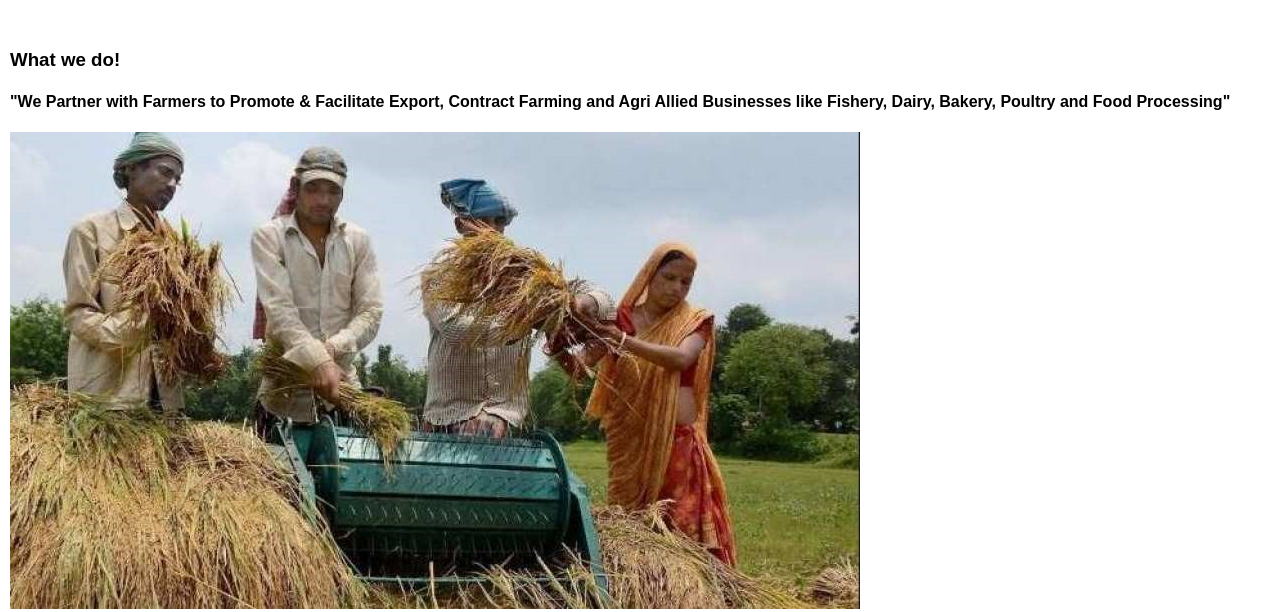
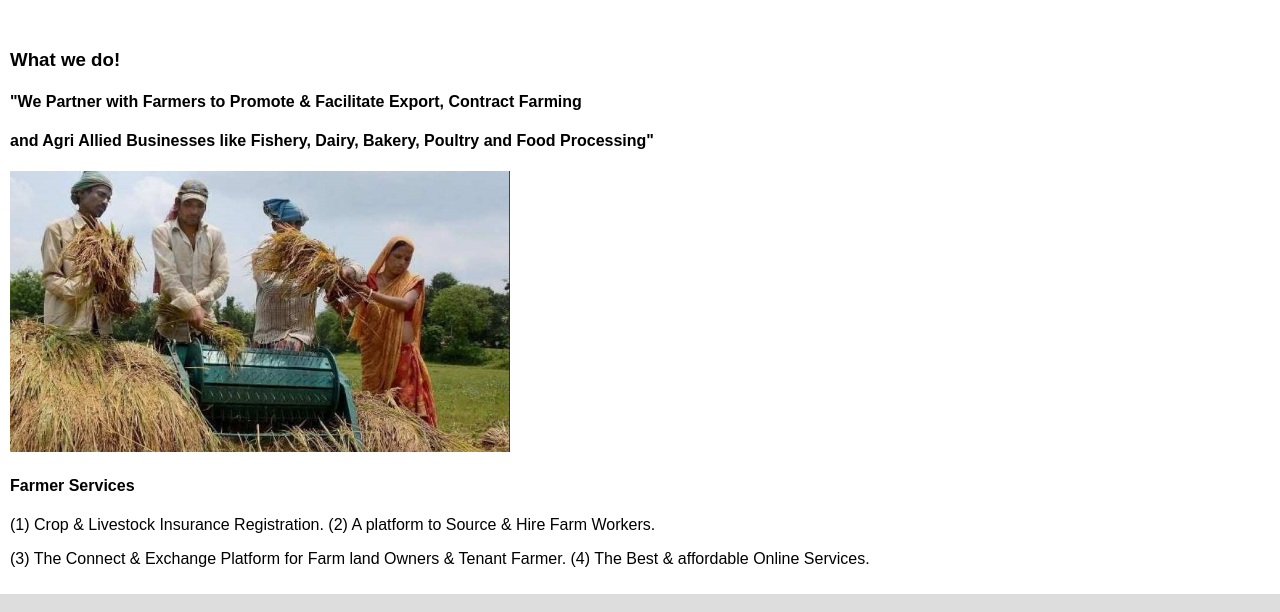
Before and after one commit to KisaanLtd/KisaanInfoTechLtd, a plain HTML site: page index.html in a window 1280 px wide. Shown: the part 968-1580 px from the top of the page. Drawn offline with Linux system fonts and the light colour scheme.

Commit message:
Update index.html

```diff
--- a/index.html
+++ b/index.html
@@ -130,8 +130,8 @@ body {
     <p> (1) Agri Pumps, Motors & Machines. (2) Agri tools, Equipment & Accessories (3) Credit / Loan / Project Finance.</p><p>(4) Farm Labour. (5) Farmer Welfare Schemes (6) Insurance Cover.</p>
     <br>
     <h3>What we do!</h3>
-    <h4>"We Partner with Farmers to Promote & Facilitate Export, Contract Farming and Agri Allied Businesses like Fishery, Dairy, Bakery, Poultry and Food Processing"</h4>
-    <p><img src="farmlabour.jfif" alt="Farm Labour"></p>
+    <h4>"We Partner with Farmers to Promote & Facilitate Export, Contract Farming</h4> <h4> and Agri Allied Businesses like Fishery, Dairy, Bakery, Poultry and Food Processing"</h4>
+    <p><img src="farmlabour.jfif" alt="Farm Labour" width="500"></p>
     <h4>Farmer Services</h4>
     <p> (1) Crop & Livestock Insurance Registration. (2) A platform to Source & Hire Farm Workers.</p> <p> (3) The Connect & Exchange Platform for Farm land Owners & Tenant Farmer. (4) The Best & affordable Online Services.</p>
   </div>
```
